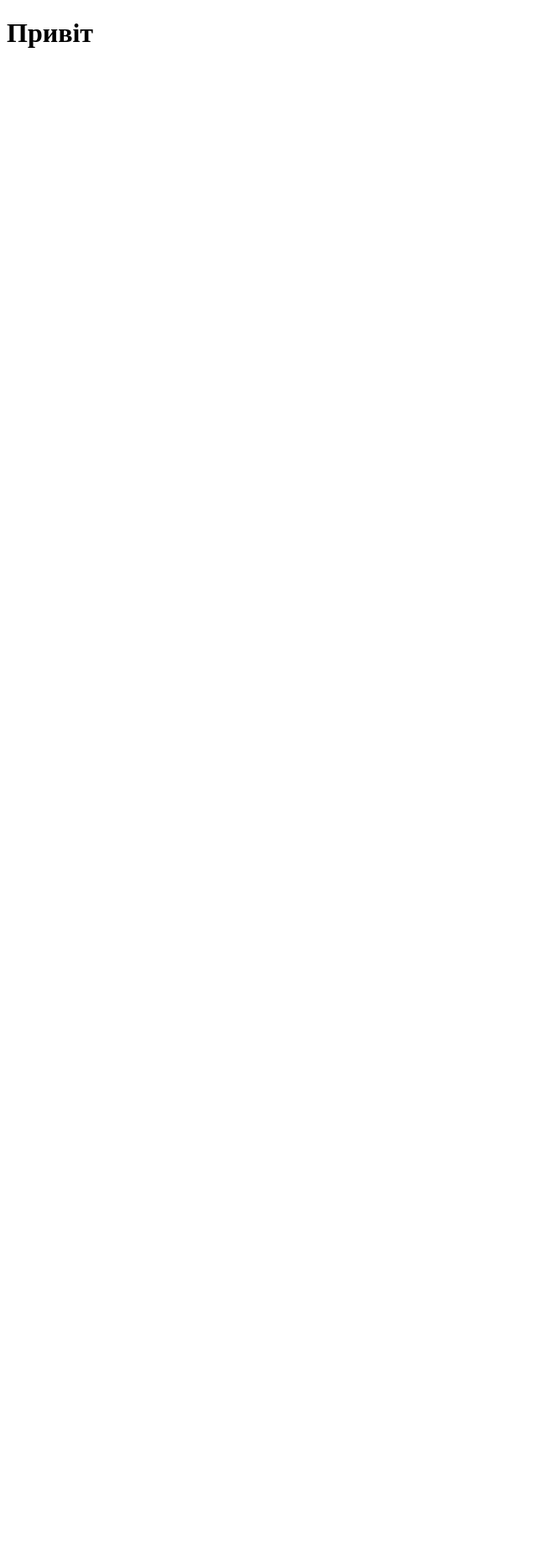
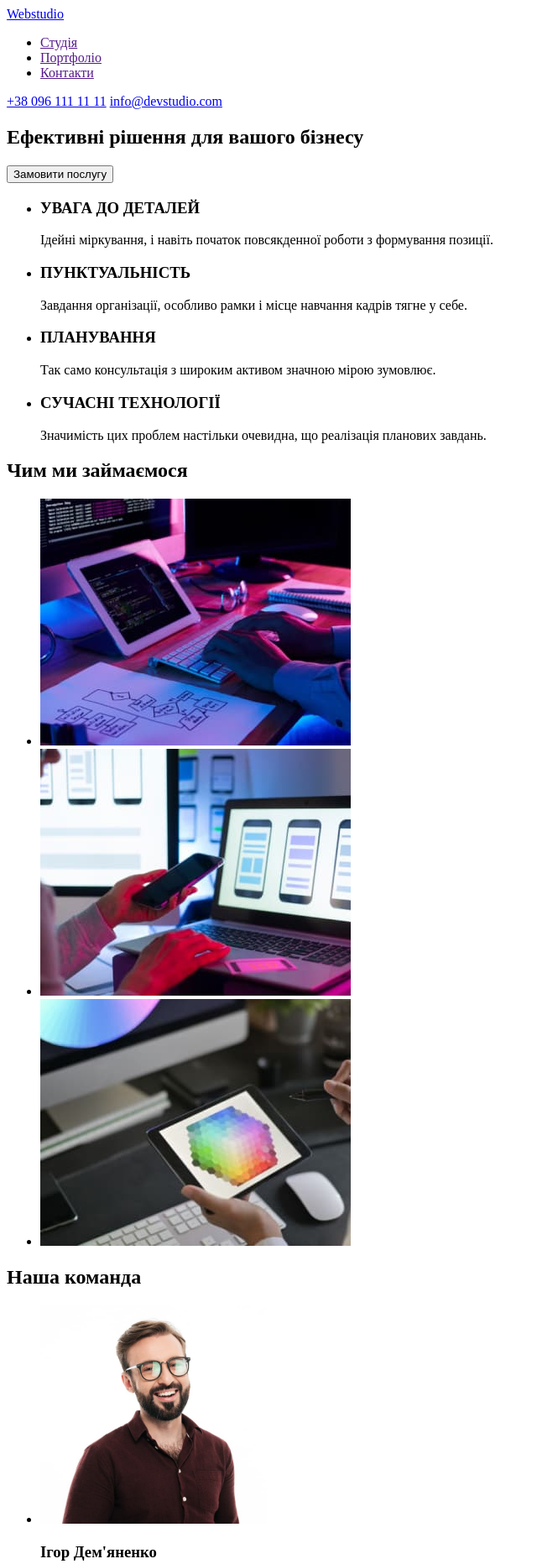
Before and after one commit to vikiv5/Tutorial, a plain HTML site: page index.html in a window 1280 px wide. Shown: the top 1863 px of the page at 84% size, without its empty margins (0-640 px from the left). Before the commit the page ends 800 px from the top, so only its background shows below. Drawn offline with Linux system fonts and the light colour scheme.

Commit message:
added html structure

```diff
--- a/index.html
+++ b/index.html
@@ -1,12 +1,104 @@
 <!DOCTYPE html>
-<html lang="en">
+<html lang="uk">
 <head>
     <meta charset="UTF-8">
     <meta http-equiv="X-UA-Compatible" content="IE=edge">
     <meta name="viewport" content="width=device-width, initial-scale=1.0">
-    <title>Document</title>
+    <title>Webstudio</title>
 </head>
 <body>
-   <h1>Привіт</h1>
+   <header>
+    <a href="./index.html"><span lang="en">Webstudio </span></a>
+    <nav>
+        <ul>
+            <li><a href="">Студія</a></li>
+            <li><a href="">Портфоліо</a></li>
+            <li><a href="">Контакти</a></li>
+        </ul>
+    </nav>
+    <a href="tel:+380961111111">+38 096 111 11 11</a>
+    <a href="mailto:info@devstudio.com">info@devstudio.com</a>
+   </header>
+   <main>
+    <!--Section hero-->
+    <section>
+        <h1>Ефективні рішення для вашого бізнесу</h1>
+        <button type="button">Замовити послугу </button>
+    </section>
+    <!--Section about-->
+    <section>
+        <h2 hidden></h2>
+        <ul>
+            <li>
+                <h3>УВАГА ДО ДЕТАЛЕЙ</h3>
+                <p>Ідейні міркування, і навіть початок повсякденної роботи з формування позиції.</p>
+            </li>
+            <li>
+                <h3>ПУНКТУАЛЬНІСТЬ</h3>
+                <p>Завдання організації, особливо рамки і місце навчання кадрів тягне у себе.</p>
+            </li>
+            <li>
+                <h3>ПЛАНУВАННЯ</h3>
+                <p>Так само консультація з широким активом значною мірою зумовлює.</p>
+            </li>
+            <li>
+                <h3>СУЧАСНІ ТЕХНОЛОГІЇ</h3>
+                <p>Значимість цих проблем настільки очевидна, що реалізація планових завдань.</p>
+            </li>
+        </ul>
+    </section>
+    <!--Section what we do-->
+    <section>
+        <h2>Чим ми займаємося</h2>
+        <ul>
+            <li><img src="./img/in/box 1 (1).jpg" alt="copyright" width="370"</li>
+            <li><img src="./img/in/box 2 (1).jpg" alt="testing " width="370" </li>
+            <li><img src="./img/in/box 3 (1).jpg" alt="checking " width="370"</li>
+        </ul>
+
+    </section>
+    <!--Section team-->
+    <section>
+        <h2>Наша команда</h2>
+        <ul>
+            <li><img src="./img/in/img (1).jpg" alt="Ігор Дем'яненко"width="270" >
+            <h3>Ігор Дем'яненко </h3>
+        <p>Product Designer</p></li>
+        <li><img src="./img/in/img (2).jpg" alt="Ольга Рєпіна"width="270">
+            <h3>Ольга Рєпіна</h3>
+        <p>Frontend Developer</p></li>
+        <li><img src="./img/in/img (2) (1).jpg" alt="Микола Тарасов"width="270">
+            <h3>Микола Тарасов</h3>
+        <p>Marketing</p></li>
+        <li><img src="./img/in/img (3) (1).jpg" alt="Михайло Єрмаков"width="270" >
+            <h3>Михайло Єрмаков</h3>
+        <p>UI Designer</p></li>
+
+
+
+
+
+        </ul>
+    </section>
+
+
+   </main>
+   <footer>
+<!--Section Address-->
+    <section>
+        <a href="./index.html"><span lang="en">Webstudio </span></a>
+        <address>
+            <ul>
+                <li>
+                    <a href="https://goo.gl/maps/LSTVKDPSuua6s1V5A" target="_blank" rel="noopener noreferrer nofollow">м. Київ, пр-т Лесі Українки, 26</a>
+                </li>
+                <li><a href="tel:+380961111111">+38 096 111 11 11</a></li>
+                <li><a href="mailto:info@devstudio.com">info@devstudio.com</a></li>
+            </ul>
+
+        </address>
+    </section>
+
+   </footer>
 </body>
 </html>
```
Also changed, not shown: img/in/box 1 (1).jpg (added), img/in/box 2 (1).jpg (added), img/in/box 3 (1).jpg (added), img/in/img (1).jpg (added), img/in/img (2) (1).jpg (added), img/in/img (2).jpg (added), img/in/img (3) (1).jpg (added), img/in/team card 1 (1).jpg (added).
